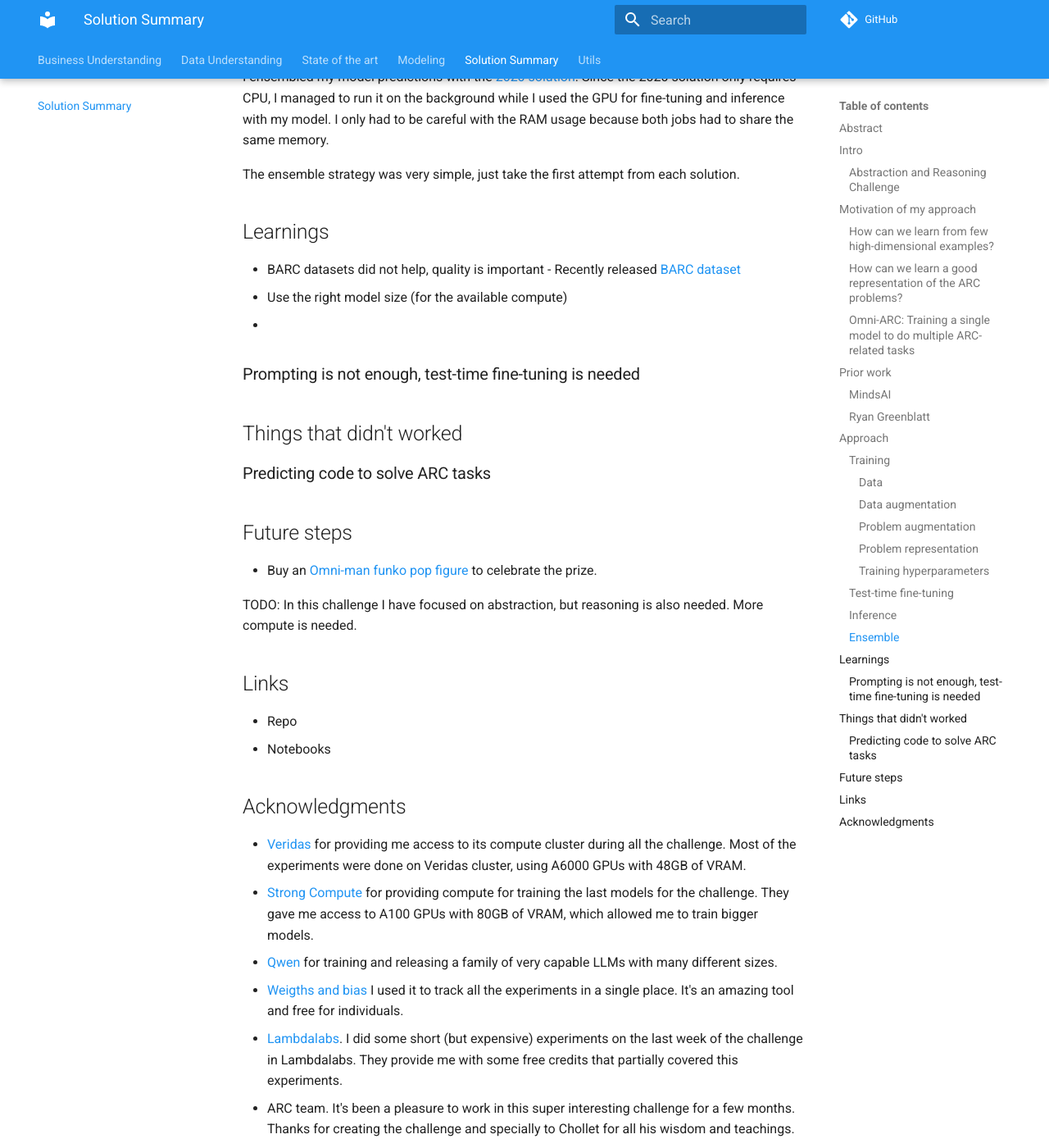
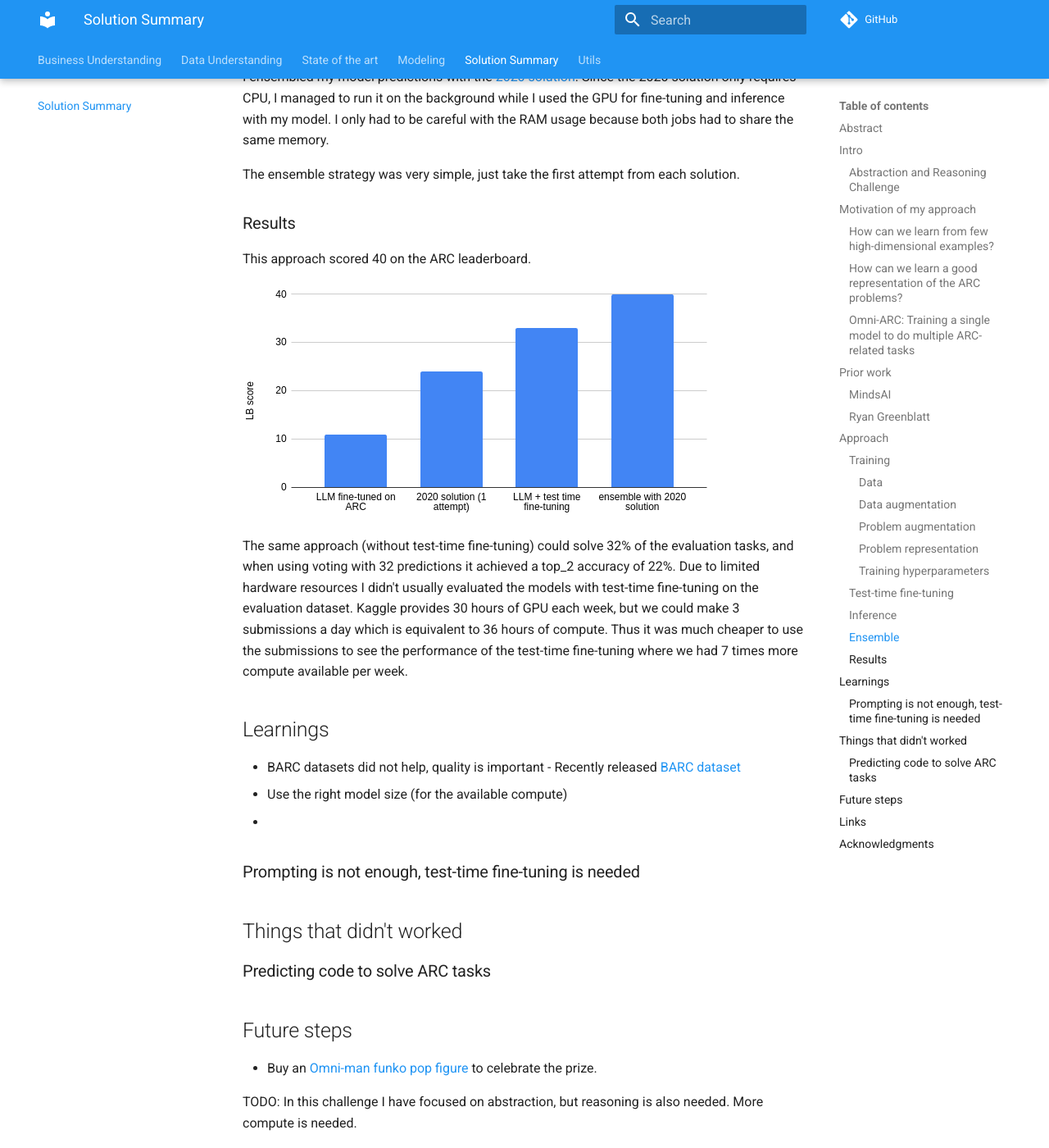
Before and after one commit to zhengjunyao-work/arc24, an MkDocs documentation site: the page built from docs/05_Solution_Summary.md, in a window 1280 px wide and 1400 px high, scrolled down 8420 px. Shown: the whole window at 82% size. Built offline with MkDocs 1.6.1 and Material for MkDocs 9.7.7, drawn with Linux system fonts in a browser that asks for light colours; comment, search, counter and statistics services are not loaded.

Commit message:
updated documentation

```diff
--- a/docs/05_Solution_Summary.md
+++ b/docs/05_Solution_Summary.md
@@ -309,6 +309,19 @@ be careful with the RAM usage because both jobs had to share the same memory.
 
 The ensemble strategy was very simple, just take the first attempt from each solution.
 
+### Results
+
+This approach scored 40 on the ARC leaderboard.
+
+![importance of the steps](res/2024-11-11-11-55-30.png)
+
+The same approach (without test-time fine-tuning) could solve 32% of the evaluation tasks, and when using voting with 32 predictions
+it achieved a top_2 accuracy of 22%. Due to limited hardware resources I didn't usually evaluated
+the models with test-time fine-tuning on the evaluation dataset. Kaggle provides 30 hours of GPU each week,
+but we could make 3 submissions a day which is equivalent to 36 hours of compute. Thus it was much
+cheaper to use the submissions to see the performance of the test-time fine-tuning where we had 7 times
+more compute available per week.
+
 ## Learnings
 
 - BARC datasets did not help, quality is important - Recently released [BARC dataset](https://huggingface.co/collections/barc0/synthetic-arc-dataset-6725aa6031376d3bacc34f76)
```
